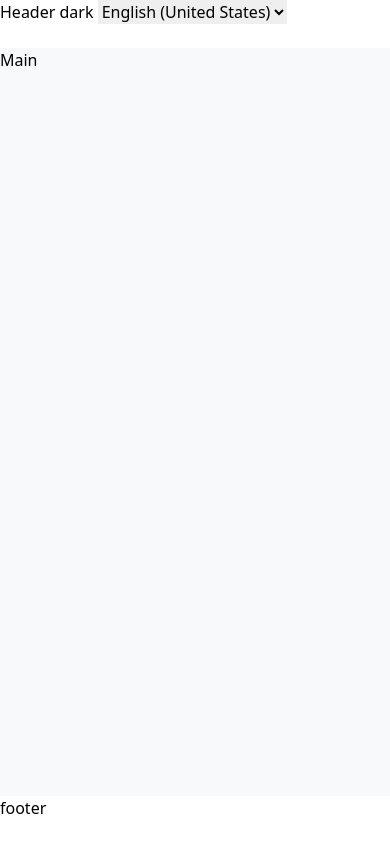
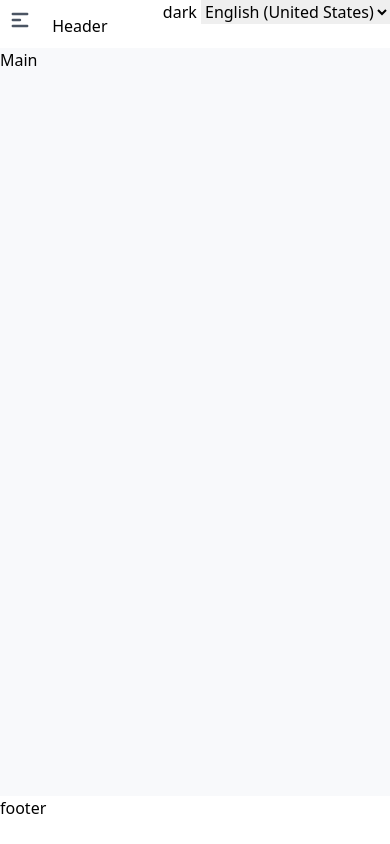
Before and after one commit to alighafoori/dashveltekit, a SvelteKit app: page / in a window 390 px wide. Built offline with nearby package versions, Linux system fonts and the light colour scheme.

Commit message:
hamburger menu

```diff
--- /dev/null
+++ b/src/components/header/hamburger.svelte
@@ -0,0 +1,12 @@
+<script lang="ts">
+    import { showSidebar } from "src/stores/dashboardStore";
+    function click(){
+        showSidebar.update(x=>!x)
+    }
+</script>
+<button id="toggleSidebarMobile" on:click={click} class="mr-2 text-gray-600 hover:text-gray-900 cursor-pointer p-2 hover:bg-gray-100 focus:bg-gray-100 focus:ring-2 focus:ring-gray-100 rounded">
+
+    <svg class="w-6 h-6" fill="currentColor" viewBox="0 0 20 20" xmlns="http://www.w3.org/2000/svg">
+       <path fill-rule="evenodd" d="M3 5a1 1 0 011-1h12a1 1 0 110 2H4a1 1 0 01-1-1zM3 10a1 1 0 011-1h6a1 1 0 110 2H4a1 1 0 01-1-1zM3 15a1 1 0 011-1h12a1 1 0 110 2H4a1 1 0 01-1-1z" clip-rule="evenodd"></path>
+    </svg>
+ </button>
--- a/src/components/header/header.svelte
+++ b/src/components/header/header.svelte
@@ -1,6 +1,6 @@
 <script lang="ts">
 	import { langs, setLanguage, locales } from 'src/stores/i18n';
-
+import Hamburger from './hamburger.svelte';
 	function darkmode() {
 		const html = document.getElementsByTagName('html')[0];
 		if (html.classList.contains('dark')) html.classList.remove('dark');
@@ -13,9 +13,14 @@
 	}
 </script>
 
-<div class="bg-sides dark:bg-sides-dark basis-12">
+<div class="bg-sides dark:bg-sides-dark basis-12 flex">
+	<div>
+		<Hamburger />
 		{$locales.header_header}
-	<button on:click={darkmode}>dark</button>
+	</div>
+	<div class="grow"></div>
+	<div>
+		<button on:click={darkmode} class="justify-self-end">dark</button>
 		<select
 			on:change={(x) => {
 				changeLanguage(x);
@@ -26,3 +31,4 @@
 			{/each}
 		</select>
 	</div>
+</div>
--- a/src/components/sidebar/category.svelte
+++ b/src/components/sidebar/category.svelte
@@ -3,6 +3,6 @@
 </script>
 <li>
     <div class="p-4">
-        <p class="text=[#FFE0E0]">{text}</p>
+        <p class="text=[#FFE0E0] dark:text-[#323541]">{text}</p>
     </div>
 </li>
--- a/src/components/sidebar/sidebar.svelte
+++ b/src/components/sidebar/sidebar.svelte
@@ -1,6 +1,7 @@
 <script lang="ts">
     import Menus from "./menus.svelte";
+    import {showSidebar} from 'src/stores/dashboardStore'
 </script>
-<div class="bg-sides dark:bg-sides-dark basis-1/4 max-w-xs max-sm:hidden">
+<div class="bg-sides dark:bg-sides-dark basis-1/4 max-w-xs max-sm:hidden {$showSidebar?'':'hidden'}">
 	<Menus />
 </div>
--- /dev/null
+++ b/src/stores/dashboardStore.ts
@@ -0,0 +1,3 @@
+import { writable } from 'svelte/store';
+
+export const showSidebar = writable<boolean>(true);
```
Lines whose indentation alone changed are shown as unchanged.
